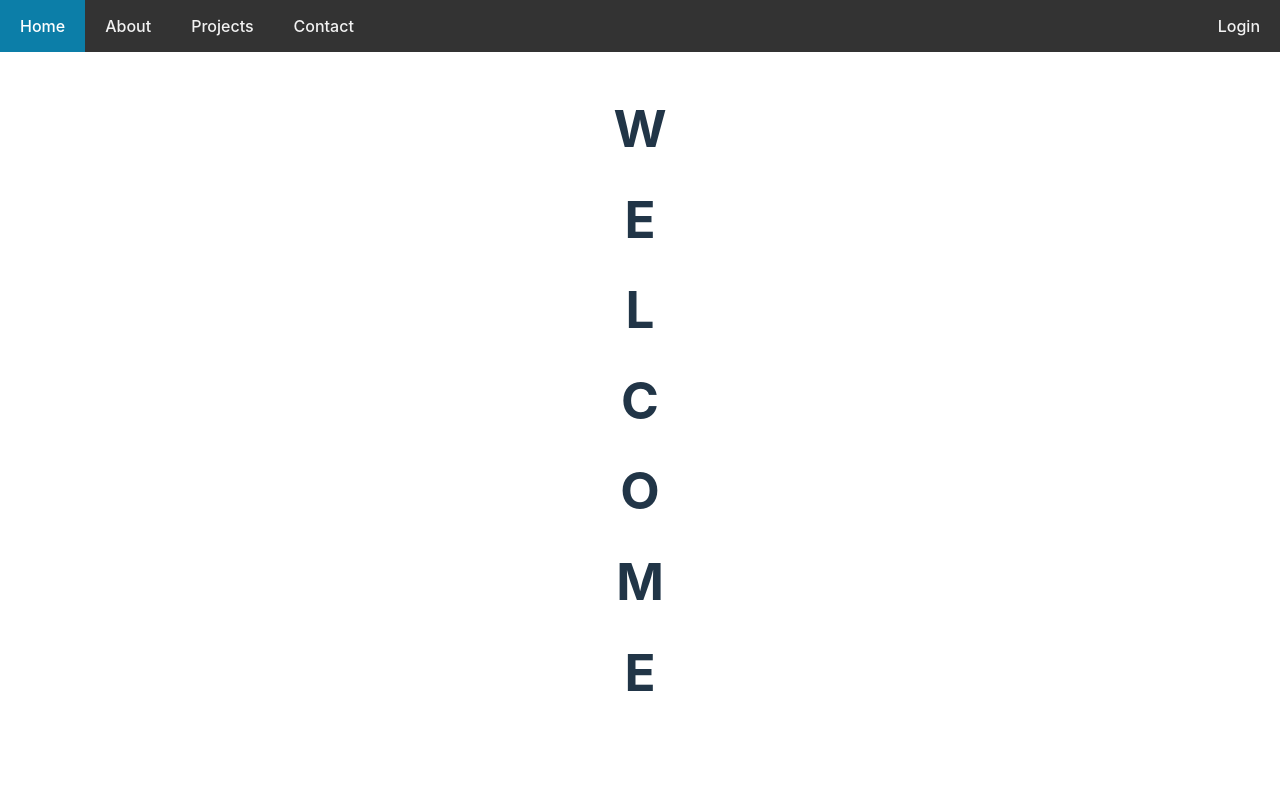
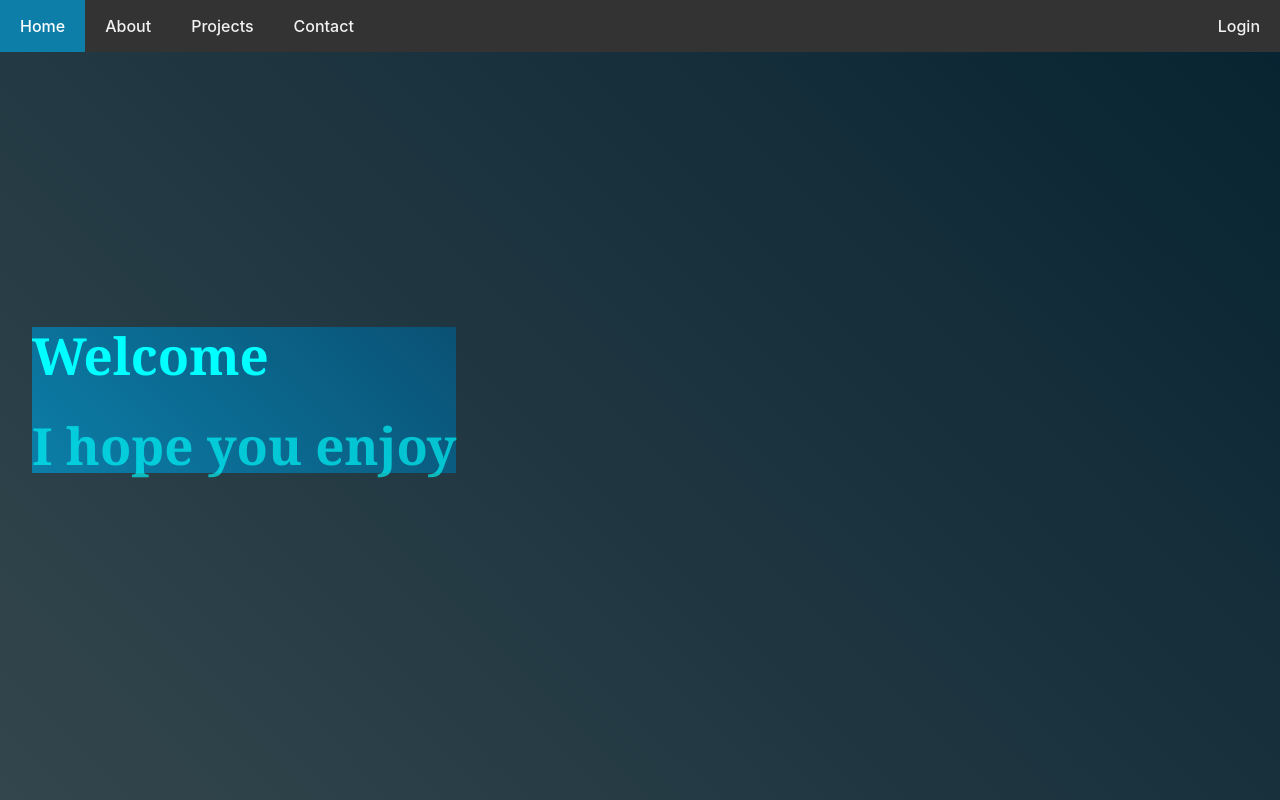
Before and after one commit to MuseManic/ShowcaseWebsite, a React (Vite) app in the folder KyleCorbettWebsite/: page / in a window 1280 px wide. Built offline with nearby package versions, Linux system fonts and the light colour scheme.

Commit message:
Animation and background

```diff
--- a/KyleCorbettWebsite/src/App.css
+++ b/KyleCorbettWebsite/src/App.css
@@ -1,8 +1,19 @@
 #root {
   max-width: 1280px;
-  margin: 0 auto;
+  /*margin: 0 auto; */
   padding: 2rem;
-  text-align: center;
+  /*text-align: center;*/
+}
+
+body {
+
+  height: 500 vh;
+  width: 100%;
+  background: linear-gradient(45deg, #33464d, #072331);
+  margin: 0;
+  padding: 0;
+  height: 100vh;
+  color: white; /* Optional: Set text color to white for contrast */
 }
 
 .navbar {
@@ -37,3 +48,38 @@
 .navbar-right {
   float: right;
 }
+
+h1 {
+
+  color: aqua;
+  font-family:Georgia, 'Times New Roman', Times, serif;
+  border-radius: 10px 20px 30px 40px;
+
+
+}
+.container {
+
+height: 500 vh;
+width: 100%;
+background: linear-gradient(45deg, #0c7ea8, #0a5174);
+
+
+
+}
+
+.bcontainer {
+
+
+  background: linear-gradient(45deg, #0c7ea8, #0a5174);
+
+
+  }
+
+.fade-in {
+  opacity: 0;
+  transition: opacity 1s ease-in-out;
+}
+
+.fade-in.visible {
+  opacity: 1;
+}
--- a/KyleCorbettWebsite/src/App.tsx
+++ b/KyleCorbettWebsite/src/App.tsx
@@ -1,10 +1,81 @@
-import { useState } from 'react'
+import './App.css'
+import { useState, useEffect } from 'react'
 
 
-import './App.css'
+
+
+
+function DelayedHeading() {
+  // State to control the visibility of the <h1> tag
+  const [showHeading, setShowHeading] = useState(false);
+  const [showHeading2, setShowHeading2] = useState(false);
+
+  useEffect(() => {
+
+    const timer = setTimeout(() => {
+      setShowHeading2(true);
+    }, 5000);
+    return () => clearTimeout(timer);
+  }, []);
+
+
+  useEffect(() => {
+
+    const timer = setTimeout(() => {
+      setShowHeading(true);
+    }, 3000);
+    return () => clearTimeout(timer);
+  }, []);
+
+  return (
+    <div className='container'>
+        <h1 className={`fade-in ${showHeading ? 'visible' : ''}`}>Welcome</h1>
+       <h1 className={`fade-in ${showHeading2 ? 'visible' : ''}`}>I hope you enjoy</h1>
+    </div>
+  );
+
+}
+
 
 function App() {
-  /*const [count, setCount] = useState(0)*/
+
+
+return (
+  <>
+
+  <div className='bcontainer'>
+
+
+
+  <div>
+
+    <Navbar />
+
+  </div>
+
+
+  <div>
+
+  <DelayedHeading/>
+
+
+  </div>
+
+
+  </div>
+    </>
+
+
+
+)
+
+
+
+}
+
+
+function Navbar ()
+{
 
     const navbar ={
 
@@ -12,18 +83,6 @@ function App() {
         Item2: "About",
         Item3: "Projects",
         Item4: "Contact"
-
-  }
-
-  const welcome = {
-
-      letter1: "W",
-      letter2: "E",
-      letter3: "L",
-      letter4: "C",
-      letter5: "O",
-      letter6: "M",
-      letter7: "E"
 
       }
 
@@ -39,32 +98,13 @@ function App() {
                 <a href="#login">Login</a>
             </div>
 
-
-
         </div>
-    <h1>{welcome.letter1}</h1>
-    <h1>{welcome.letter2}</h1>
-    <h1>{welcome.letter3}</h1>
-    <h1>{welcome.letter4}</h1>
-    <h1>{welcome.letter5}</h1>
-    <h1>{welcome.letter6}</h1>
-    <h1>{welcome.letter7}</h1>
-
-
         </div>
 
         </>
 
+    )
+}
 
 
-
-
-
-)
-
-
-
-
-}
-
 export default App
```
Lines whose indentation alone changed are shown as unchanged.
